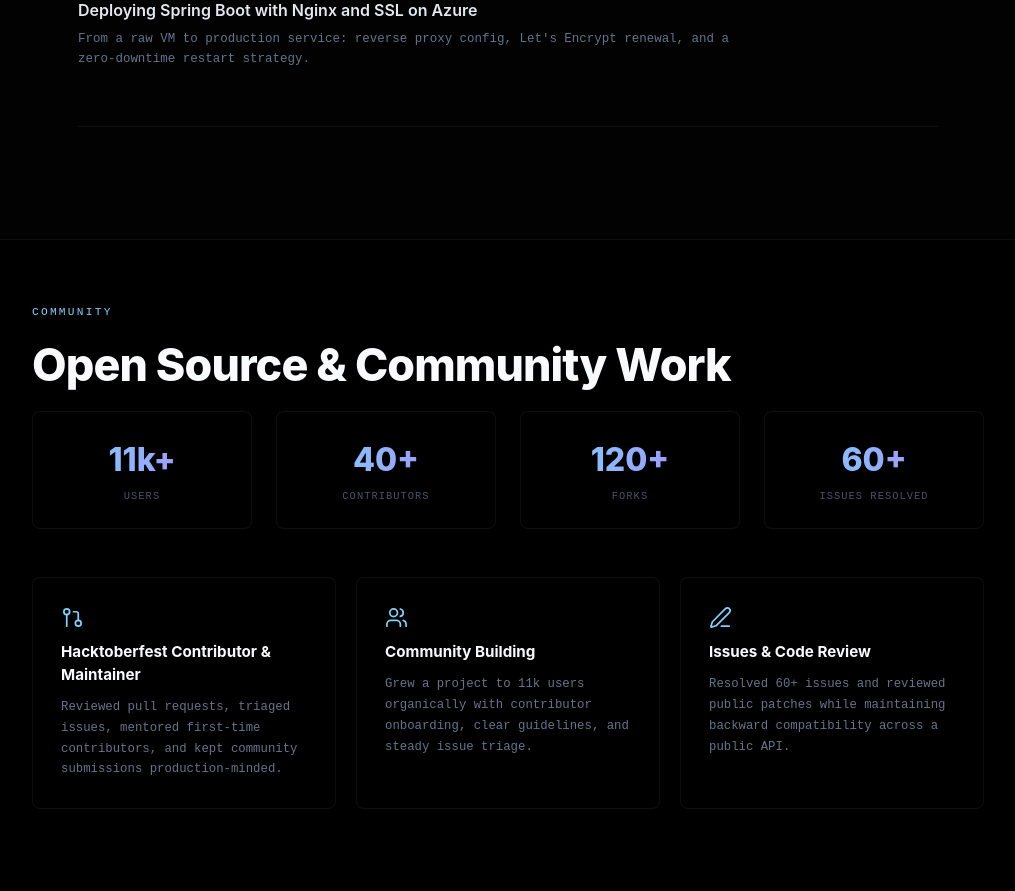
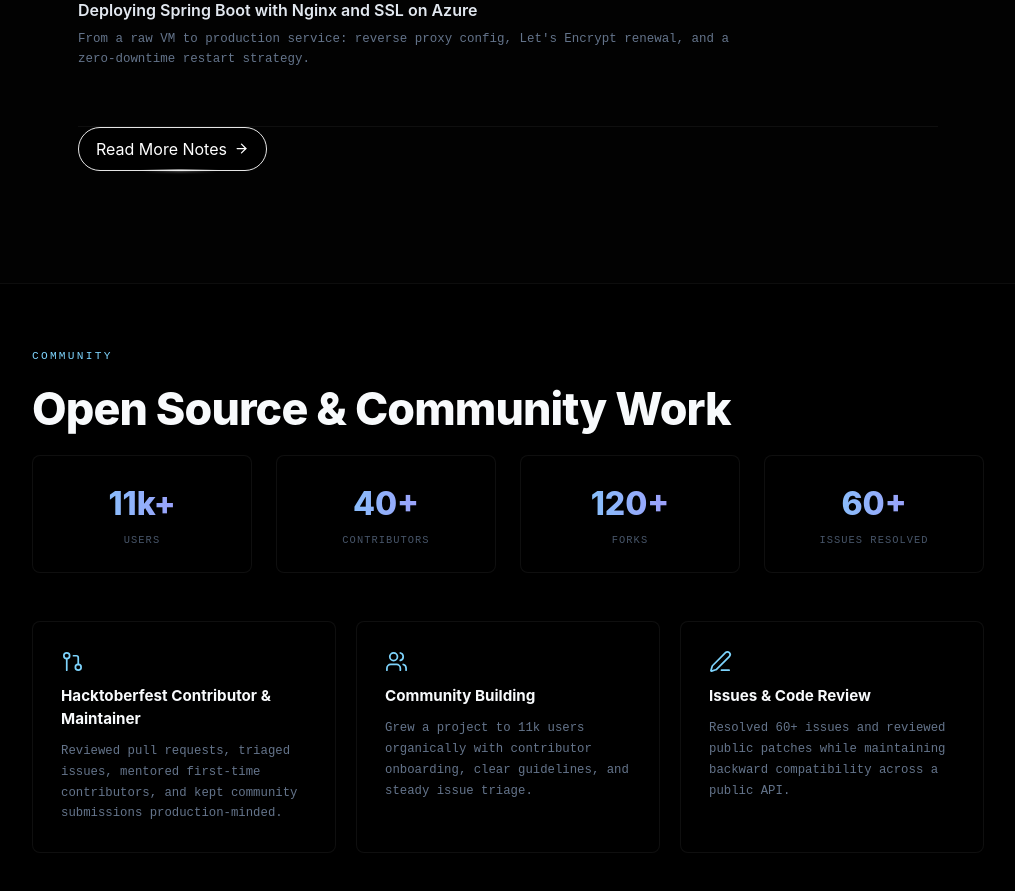
Before and after one commit to Debashismitra01/Portfolio, a Next.js app: page / in a window 1280 px wide. Shown: the part 4680-5571 px from the top of the page, without its empty margins (132-1147 px from the left). Built offline with nearby package versions, Linux system fonts and the light colour scheme.

Commit message:
Added More notes button

```diff
--- a/src/app/components/EngineeringNotes.jsx
+++ b/src/app/components/EngineeringNotes.jsx
@@ -1,8 +1,9 @@
 "use client";
 
-import { ArrowUpRight } from "lucide-react";
+import { ArrowRight, ArrowUpRight } from "lucide-react";
 import Reveal from "./Reveal";
 import "./EngineeringNotes.css";
+import { HoverBorderGradient } from "./Hero/hover-border-gradient";
 
 const notes = [
   {
@@ -61,6 +62,11 @@
             </Reveal>
           ))}
         </div>
+        <a href="https://blog.debashismitra.me" className="hero-button" target="_blank" rel="noopener noreferrer">
+                    <HoverBorderGradient as="span">
+                      Read More Notes <ArrowRight size={15} aria-hidden="true" />
+                    </HoverBorderGradient>
+                  </a>
       </div>
     </section>
   );
```
